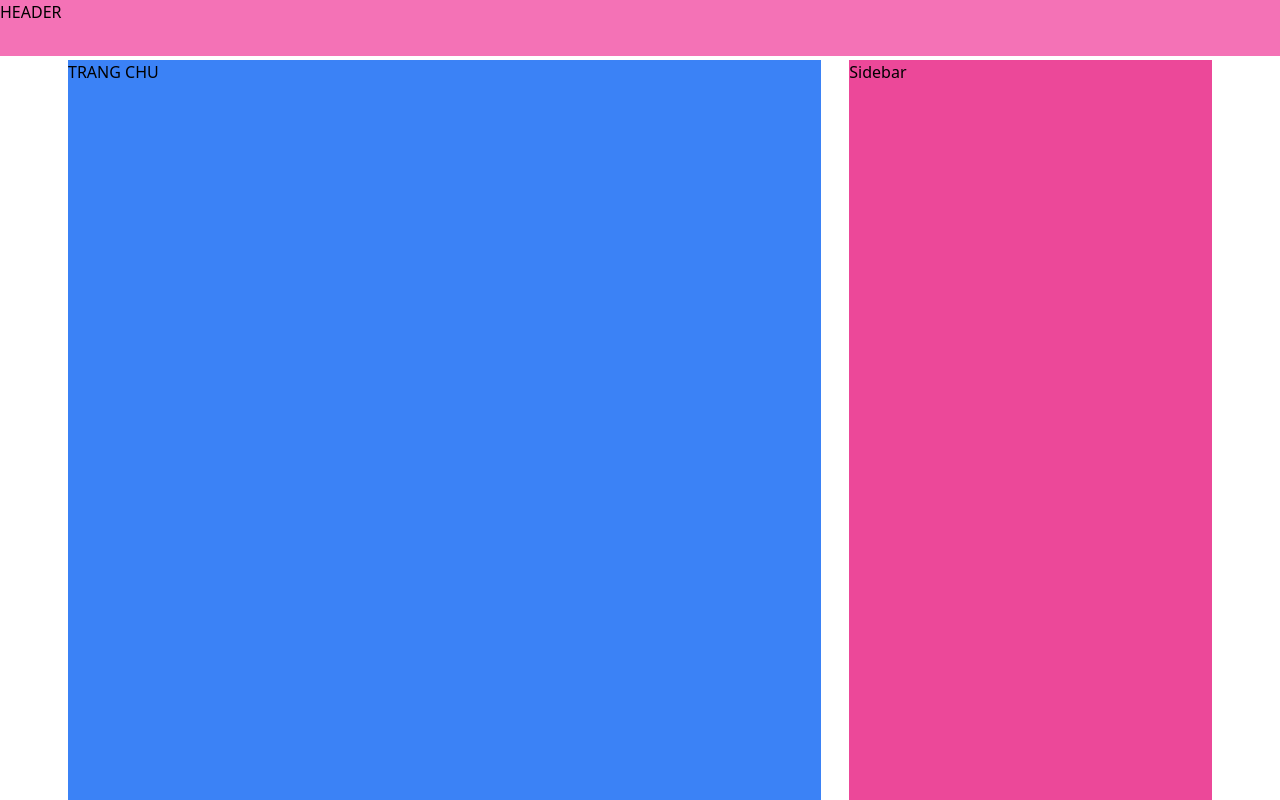
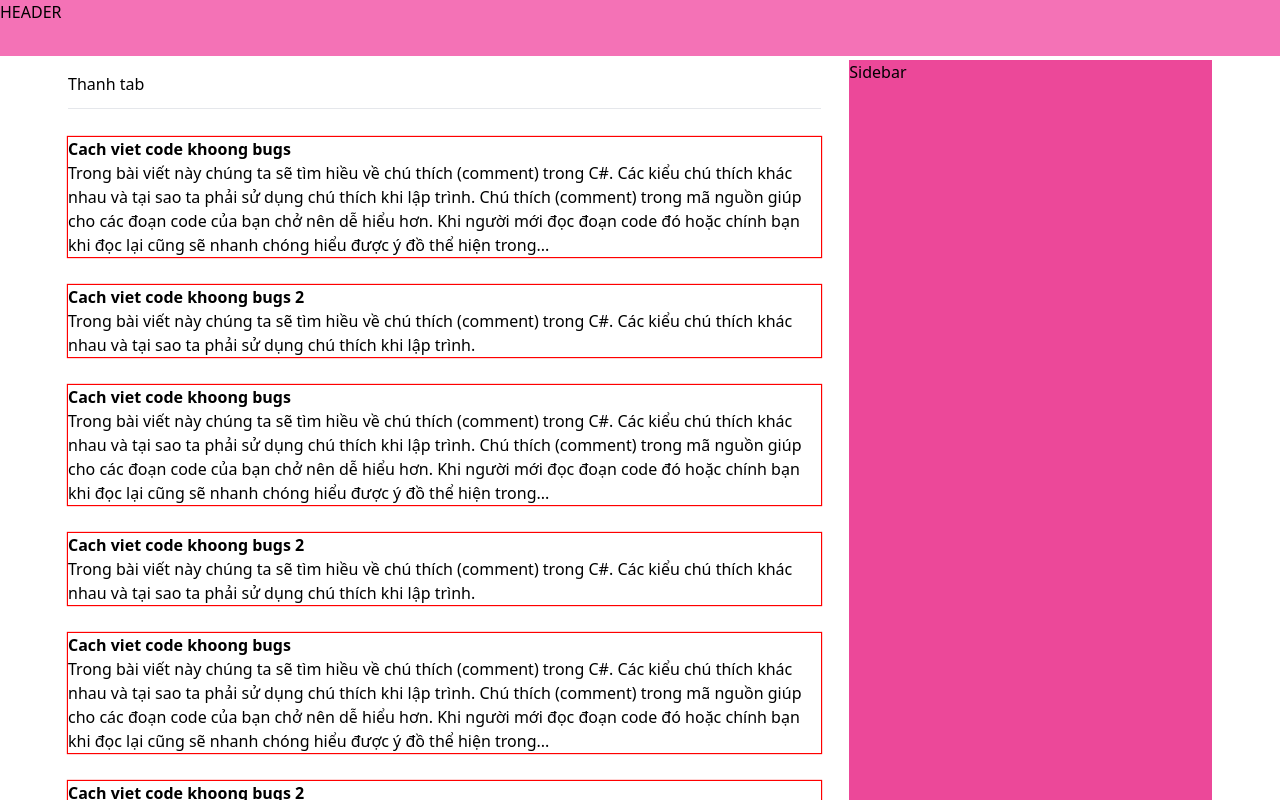
Before and after one commit to buitongminhchau01032002/programming-social-network-UI, a React (Vite) app: page / in a window 1280 px wide. Shown: the top 800 px of the page. Built offline with nearby package versions, Linux system fonts and the light colour scheme.

Commit message:
posts layout

```diff
--- /dev/null
+++ b/src/components/PostCard/index.jsx
@@ -0,0 +1,11 @@
+// title, bref, .......
+function PostCard({ title, brief }) {
+    return (
+        <div className="mt-7 shadow-test">
+            <div className="font-semibold">{title}</div>
+            <div>{brief}</div>
+        </div>
+    );
+}
+
+export default PostCard;
--- a/src/layouts/DefaultLayout.jsx
+++ b/src/layouts/DefaultLayout.jsx
@@ -5,7 +5,7 @@ function DefaultLayout({ children }) {
     return (
         <div className="w-full overflow-x-hidden">
             <Header />
-            <main className="mx-auto mt-h-header grid max-w-container grid-cols-3 gap-7 px-7">
+            <main className="mx-auto grid max-w-container grid-cols-3 gap-7 py-h-header px-7">
                 <div className="col-span-2">{children}</div>
                 <Sidebar />
             </main>
--- a/src/layouts/components/Sidebar/index.jsx
+++ b/src/layouts/components/Sidebar/index.jsx
@@ -1,9 +1,5 @@
 function Sidebar() {
-    return (
-        <aside className=" bg-pink-500" style={{ overflowY: 'overlay' }}>
-            Sidebar
-        </aside>
-    );
+    return <aside className=" bg-pink-500">Sidebar</aside>;
 }
 
 export default Sidebar;
--- a/src/pages/Home/index.jsx
+++ b/src/pages/Home/index.jsx
@@ -1,5 +1,60 @@
+import PostCard from '../../components/PostCard';
+
+const POST = [
+    {
+        title: 'Cach viet code khoong bugs',
+        brief: `
+        Trong bài viết này chúng ta sẽ tìm hiều về chú thích (comment) trong C#. Các kiểu chú thích khác nhau và tại sao ta phải sử dụng chú thích khi lập trình.
+        Chú thích (comment) trong mã nguồn giúp cho các đoạn code của bạn chở nên dễ hiểu hơn. Khi người mới đọc đoạn code đó hoặc chính bạn khi đọc lại cũng sẽ nhanh chóng hiểu được ý đồ thể hiện trong...
+        `,
+    },
+    {
+        title: 'Cach viet code khoong bugs 2',
+        brief: `
+        Trong bài viết này chúng ta sẽ tìm hiều về chú thích (comment) trong C#. Các kiểu chú thích khác nhau và tại sao ta phải sử dụng chú thích khi lập trình.
+        `,
+    },
+    {
+        title: 'Cach viet code khoong bugs',
+        brief: `
+        Trong bài viết này chúng ta sẽ tìm hiều về chú thích (comment) trong C#. Các kiểu chú thích khác nhau và tại sao ta phải sử dụng chú thích khi lập trình.
+        Chú thích (comment) trong mã nguồn giúp cho các đoạn code của bạn chở nên dễ hiểu hơn. Khi người mới đọc đoạn code đó hoặc chính bạn khi đọc lại cũng sẽ nhanh chóng hiểu được ý đồ thể hiện trong...
+        `,
+    },
+    {
+        title: 'Cach viet code khoong bugs 2',
+        brief: `
+        Trong bài viết này chúng ta sẽ tìm hiều về chú thích (comment) trong C#. Các kiểu chú thích khác nhau và tại sao ta phải sử dụng chú thích khi lập trình.
+        `,
+    },
+    {
+        title: 'Cach viet code khoong bugs',
+        brief: `
+        Trong bài viết này chúng ta sẽ tìm hiều về chú thích (comment) trong C#. Các kiểu chú thích khác nhau và tại sao ta phải sử dụng chú thích khi lập trình.
+        Chú thích (comment) trong mã nguồn giúp cho các đoạn code của bạn chở nên dễ hiểu hơn. Khi người mới đọc đoạn code đó hoặc chính bạn khi đọc lại cũng sẽ nhanh chóng hiểu được ý đồ thể hiện trong...
+        `,
+    },
+    {
+        title: 'Cach viet code khoong bugs 2',
+        brief: `
+        Trong bài viết này chúng ta sẽ tìm hiều về chú thích (comment) trong C#. Các kiểu chú thích khác nhau và tại sao ta phải sử dụng chú thích khi lập trình.
+        `,
+    },
+];
+
 function Home() {
-    return <div className="h-[1000px] bg-blue-500">TRANG CHU</div>;
+    return (
+        <div className="">
+            <div className="border-b py-3">Thanh tab</div>
+
+            {/* Danh sách post */}
+            <div>
+                {POST?.map((post, index) => (
+                    <PostCard key={index} title={post.title} brief={post.brief} />
+                ))}
+            </div>
+        </div>
+    );
 }
 
 export default Home;
```
